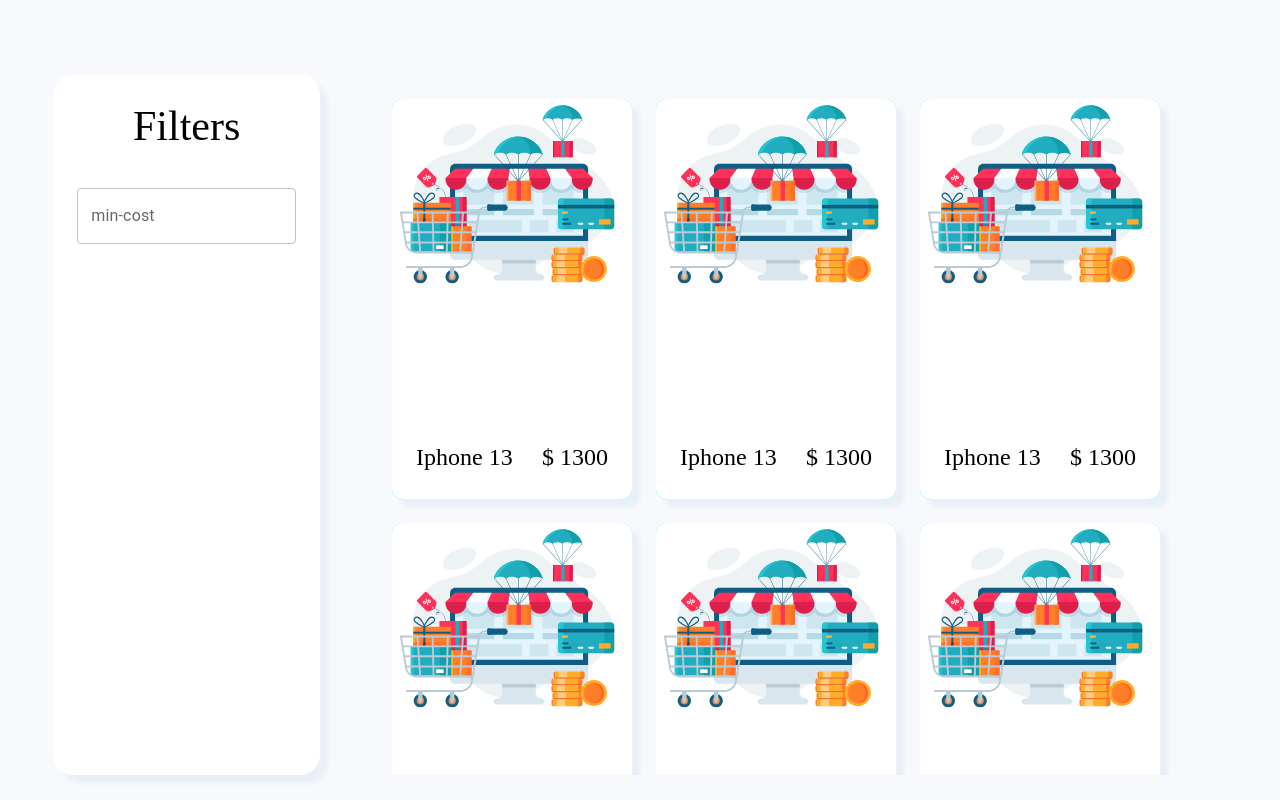
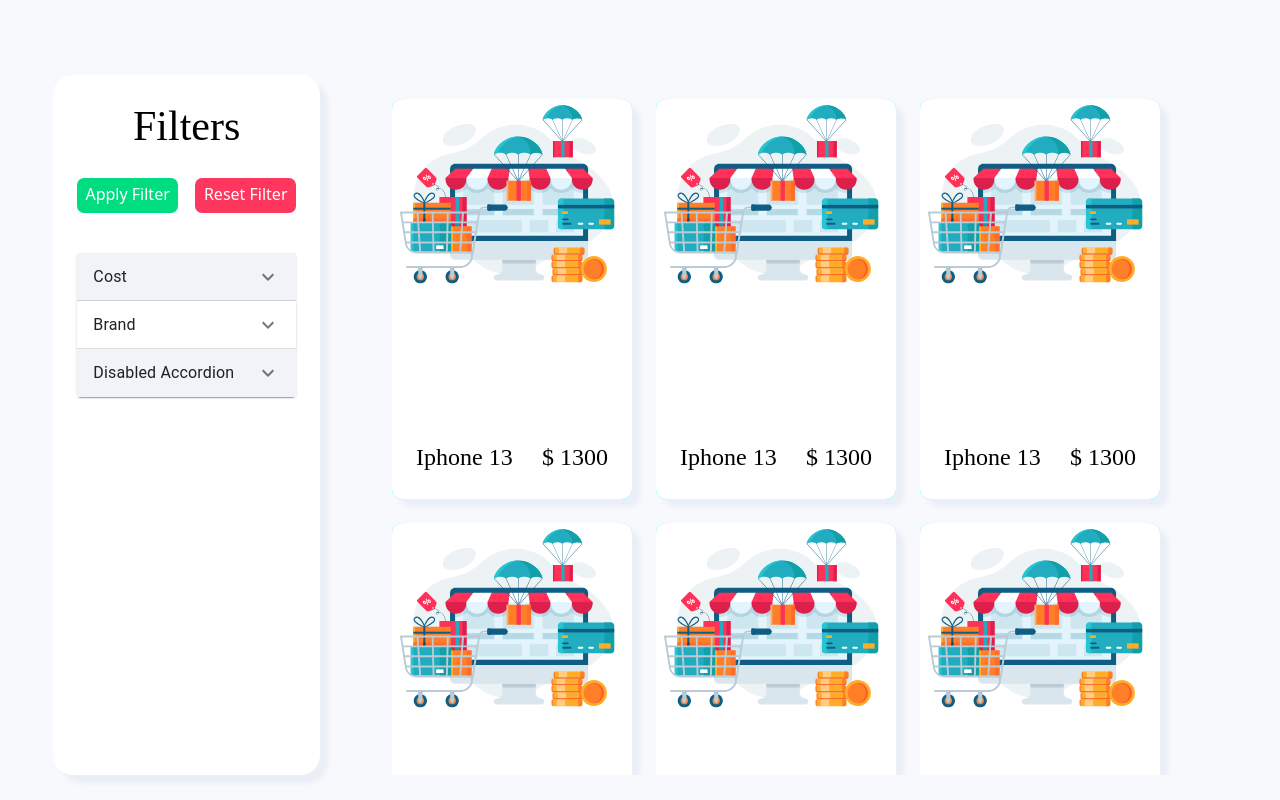
Before and after one commit to jayp2001/EcommersWebsite, a React (Create React App) app in the folder front-end-web/: page /products in a window 1280 px wide. Built offline with nearby package versions, Linux system fonts and the light colour scheme; a web font is replaced by a local one.

Commit message:
product List

```diff
--- a/front-end-web/package.json
+++ b/front-end-web/package.json
@@ -5,6 +5,7 @@
   "dependencies": {
     "@emotion/react": "^11.9.3",
     "@emotion/styled": "^11.9.3",
+    "@mui/icons-material": "^5.8.4",
     "@mui/material": "^5.8.4",
     "@testing-library/jest-dom": "^5.16.4",
     "@testing-library/react": "^13.3.0",
--- a/front-end-web/src/pages/productList/css/productList.css
+++ b/front-end-web/src/pages/productList/css/productList.css
@@ -5,7 +5,8 @@
     margin-top: 75px;
     border-radius: 20px;
     box-shadow: 8px 8px 5px #e9eef7;
-    overflow: hidden;
+    padding-bottom: 20px;
+    overflow: scroll;
 }
 .product-wrapper{
     height: 700px;
@@ -28,3 +29,25 @@
     height: 60px;
     width: 100%;
 }
+
+.apply{
+    padding: 4px;
+    border-radius: 7px;
+    text-align: center;
+    width: 46%;
+    height: 35px;
+    background-color: #00dc80;
+    color: white;
+}
+.reset{
+    padding: 4px;
+    border-radius: 7px;
+    text-align: center;
+    width: 46%;
+    height: 35px;
+    background-color: #ff375f;
+    color: white;
+}
+.bg{
+    background-color: red;
+}
--- a/front-end-web/src/pages/productList/productList.jsx
+++ b/front-end-web/src/pages/productList/productList.jsx
@@ -1,7 +1,71 @@
 import './css/productList.css'
 import ProductCard from '../deskbord/component/productCard'
 import TextField from '@mui/material/TextField';
+import * as React from 'react';
+import Accordion from '@mui/material/Accordion';
+import AccordionSummary from '@mui/material/AccordionSummary';
+import AccordionDetails from '@mui/material/AccordionDetails';
+import Typography from '@mui/material/Typography';
+import ExpandMoreIcon from '@mui/icons-material/ExpandMore';
+import OutlinedInput from '@mui/material/OutlinedInput';
+import InputLabel from '@mui/material/InputLabel';
+import MenuItem from '@mui/material/MenuItem';
+import FormControl from '@mui/material/FormControl';
+import Select from '@mui/material/Select';
+import Chip from '@mui/material/Chip';
+import { useTheme } from '@mui/material/styles';
+import Box from '@mui/material/Box';
+// import ExpandLessIcon from '@mui/icons-material/ExpandLess';
+
+
 function ProductList(){
+    const ITEM_HEIGHT = 48;
+    const ITEM_PADDING_TOP = 8;
+    const MenuProps = {
+      PaperProps: {
+        style: {
+          maxHeight: ITEM_HEIGHT * 4.5 + ITEM_PADDING_TOP,
+          width: 250,
+        },
+      },
+    };
+
+    const names = [
+      'Oliver Hansen',
+      'Van Henry',
+      'April Tucker',
+      'Ralph Hubbard',
+      'Omar Alexander',
+      'Carlos Abbott',
+      'Miriam Wagner',
+      'Bradley Wilkerson',
+      'Virginia Andrews',
+      'Kelly Snyder',
+    ];
+
+    function getStyles(name, personName, theme) {
+        return {
+          fontWeight:
+            personName.indexOf(name) === -1
+              ? theme.typography.fontWeightRegular
+              : theme.typography.fontWeightMedium,
+        };
+      }
+      const theme = useTheme();
+        const [personName, setPersonName] = React.useState([]);
+
+        const handleChange = (event) => {
+          const {
+            target: { value },
+          } = event;
+          setPersonName(
+            // On autofill we get a stringified value.
+            typeof value === 'string' ? value.split(',') : value,
+          );
+        };
+    //   function MultipleSelectChip() {
+    //     }
+
     return(
         <>
             <div className="grid grid-cols-12">
@@ -15,26 +79,106 @@
                                     </div>
                                 </div>
                                 <div className='flex justify-center flex-col px-6'>
-                                    <div className='filter-wrapper'>
-                                        <TextField label='min-cost'/>
+                                    <div className='flex justify-between mb-10'>
+                                        <div className='apply'>
+                                            <button>Apply Filter</button>
+                                        </div>
+                                        <div className='reset'>
+                                            <button>
+                                                Reset Filter
+                                            </button>
+                                        </div>
                                     </div>
-                                    <div className='filter-wrapper'>
+                                    <div className='filters'>
+                                        <Accordion >
+                                            <AccordionSummary
+                                            sx={{
+                                                backgroundColor: "#F1F3F9"
+                                              }}
+                                            expandIcon={<ExpandMoreIcon />}
+                                            aria-controls="panel1a-content"
+                                            id="panel1a-header"
+                                            className='bg'
+                                            >
+                                            <Typography>Cost</Typography>
+                                            </AccordionSummary>
+                                            <AccordionDetails>
+                                                <div>
+                                                    <TextField
+                                                        label="Min Cost"
+                                                        type="number"
+                                                        defaultValue={0}
+                                                    />
+                                                </div>
+                                                <div className='my-4 text-xl'>
+                                                    To
+                                                </div>
+                                                <div>
+                                                <TextField
+                                                        label="Max Cost"
+                                                        type="number"
+                                                        defaultValue={1000000}
+                                                    />
+                                                </div>
+                                            </AccordionDetails>
+                                        </Accordion>
 
-                                    </div>
-                                    <div className='filter-wrapper'>
+                                        <Accordion>
+                                            <AccordionSummary
+                                            expandIcon={<ExpandMoreIcon />}
+                                            aria-controls="panel2a-content"
+                                            id="panel2a-header"
+                                            >
+                                            <Typography>Brand</Typography>
+                                            </AccordionSummary>
 
-                                    </div>
-                                    <div className='filter-wrapper'>
+                                            <AccordionDetails>
+                                                <div>
+                                                    <FormControl sx={{ m: 1, width: "90%" }}>
+                                                        <InputLabel id="demo-multiple-chip-label">Brand</InputLabel>
+                                                        <Select
+                                                        labelId="demo-multiple-chip-label"
+                                                        id="demo-multiple-chip"
+                                                        multiple
+                                                        value={personName}
+                                                        onChange={handleChange}
+                                                        input={<OutlinedInput id="select-multiple-chip" label="Chip" />}
+                                                        renderValue={(selected) => (
+                                                            <Box sx={{ display: 'flex', flexWrap: 'wrap', gap: 0.5 }}>
+                                                            {selected.map((value) => (
+                                                                <Chip key={value} label={value} />
+                                                            ))}
+                                                            </Box>
+                                                        )}
+                                                        MenuProps={MenuProps}
+                                                        >
+                                                        {names.map((name) => (
+                                                            <MenuItem
+                                                            key={name}
+                                                            value={name}
+                                                            style={getStyles(name, personName, theme)}
+                                                            >
+                                                            {name}
+                                                            </MenuItem>
+                                                        ))}
+                                                        </Select>
+                                                    </FormControl>
+                                                </div>
+                                            </AccordionDetails>
+                                        </Accordion>
 
-                                    </div>
-                                    <div className='filter-wrapper'>
-
-                                    </div>
-                                    <div className='filter-wrapper'>
-
-                                    </div>
-                                    <div className='filter-wrapper'>
-
+                                        <Accordion>
+                                            <AccordionSummary
+                                            sx={{
+                                                backgroundColor: "#F1F3F9"
+                                              }}
+                                            expandIcon={<ExpandMoreIcon />}
+                                            aria-controls="panel3a-content"
+                                            id="panel3a-header"
+                                            >
+                                            <Typography>Disabled Accordion</Typography>
+                                            </AccordionSummary>
+                                        </Accordion>
                                     </div>
                                 </div>
                             </div>
@@ -72,4 +216,4 @@
     )
 }
 
-export default ProductList
+export default ProductList;
```
Also changed, not shown: 1 other file (tests, documents, lock files or other folders).
